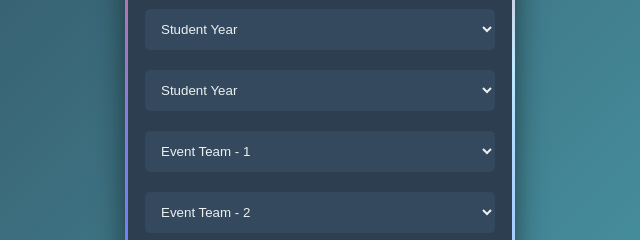
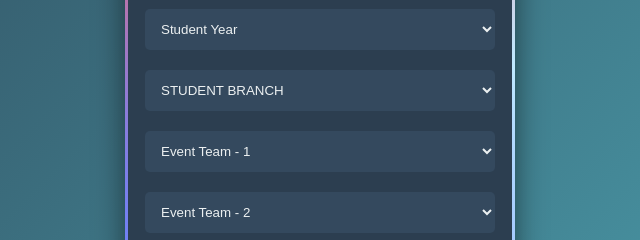
Before and after one commit to venkatamanojkammara/vasista_2k24_registration_github.io, a plain HTML site: page index.html in a window 1280 px wide. Shown: the part 445-685 px from the top of the page, 320-960 px from the left. Drawn offline with Linux system fonts and the light colour scheme.

Commit message:
Update index.html

```diff
--- a/index.html
+++ b/index.html
@@ -145,7 +145,7 @@
             </select><br>
 
             <select id="year" name="year" required>
-                <option value="" disabled selected>Student Year</option>
+                <option value="" disabled selected>STUDENT BRANCH</option>
                 <option value="P1">P1</option>
                 <option value="P2">P2</option>
                 <option value="ECE">ECE</option>
```
